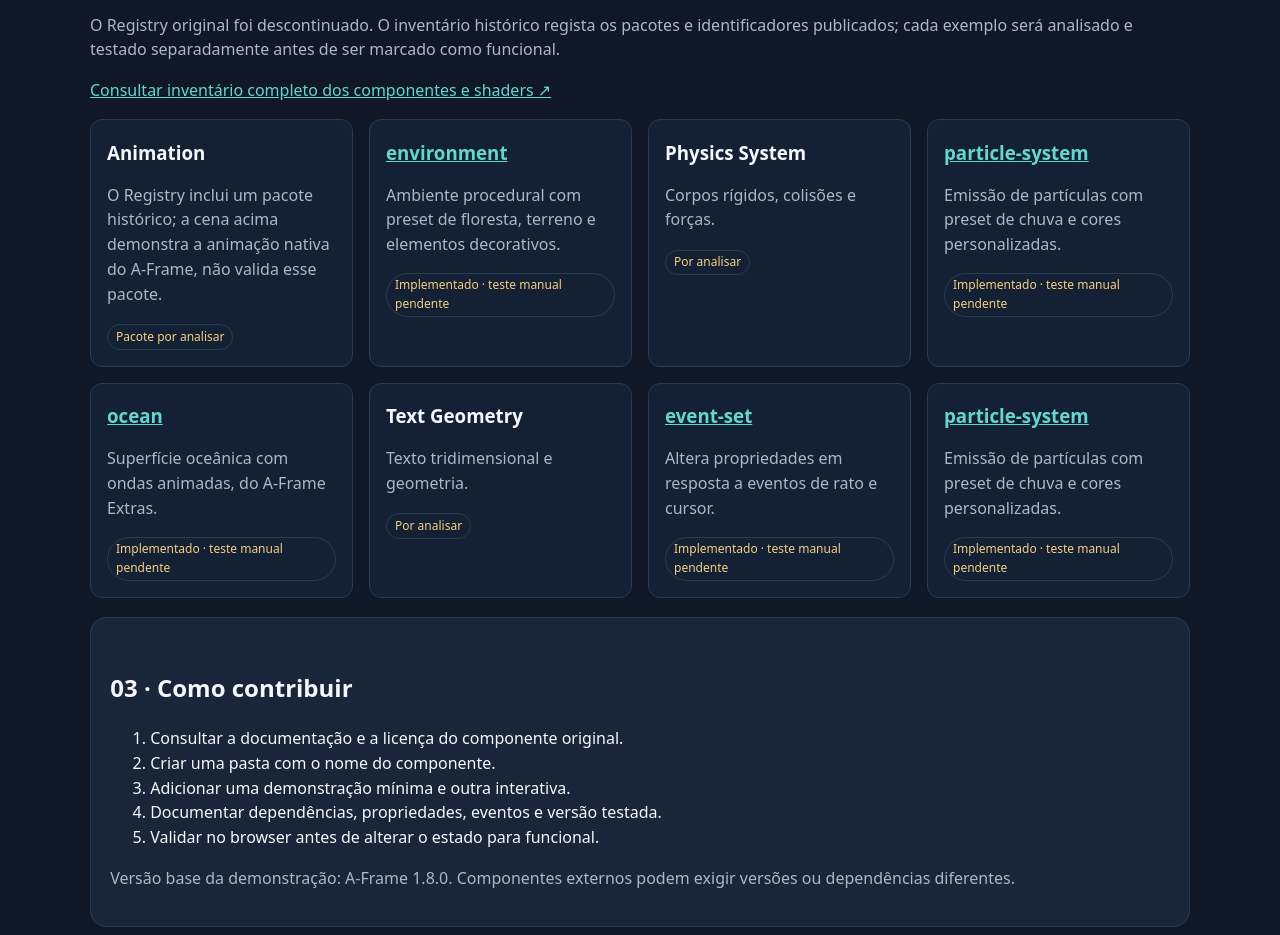
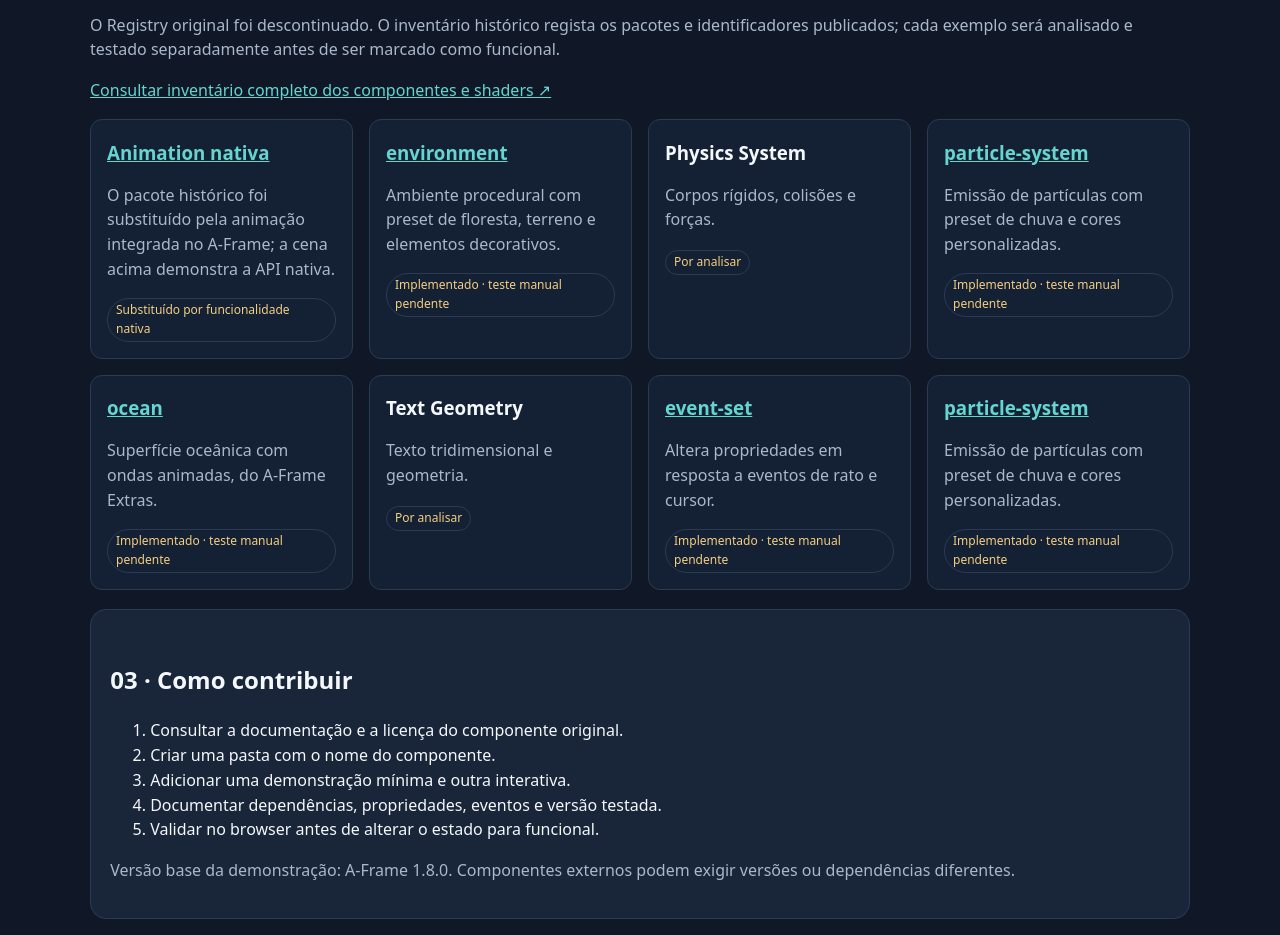
Before and after one commit to jsantoseidi-dotcom/A-FRAME, a plain HTML site: page examples/index.html in a window 1280 px wide. Shown: the part 880-1815 px from the top of the page. Drawn offline with Linux system fonts and the light colour scheme.

Commit message:
Mark legacy animation package as superseded

```diff
--- a/examples/index.html
+++ b/examples/index.html
@@ -60,7 +60,7 @@
     <p>O Registry original foi descontinuado. O inventário histórico regista os pacotes e identificadores publicados; cada exemplo será analisado e testado separadamente antes de ser marcado como funcional.</p>
     <p><a href="./registry-inventory.md">Consultar inventário completo dos componentes e shaders ↗</a></p>
     <div class="grid">
-      <article class="item"><h3>Animation</h3><p>O Registry inclui um pacote histórico; a cena acima demonstra a animação nativa do A-Frame, não valida esse pacote.</p><span class="status">Pacote por analisar</span></article>
+      <article class="item"><h3><a href="https://aframe.io/docs/1.8.0/components/animation.html" target="_blank" rel="noreferrer">Animation nativa</a></h3><p>O pacote histórico foi substituído pela animação integrada no A-Frame; a cena acima demonstra a API nativa.</p><span class="status">Substituído por funcionalidade nativa</span></article>
       <article class="item"><h3><a href="./components/environment/">environment</a></h3><p>Ambiente procedural com preset de floresta, terreno e elementos decorativos.</p><span class="status">Implementado · teste manual pendente</span></article>
       <article class="item"><h3>Physics System</h3><p>Corpos rígidos, colisões e forças.</p><span class="status">Por analisar</span></article>
       <article class="item"><h3><a href="./components/particle-system/">particle-system</a></h3><p>Emissão de partículas com preset de chuva e cores personalizadas.</p><span class="status">Implementado · teste manual pendente</span></article>
```
